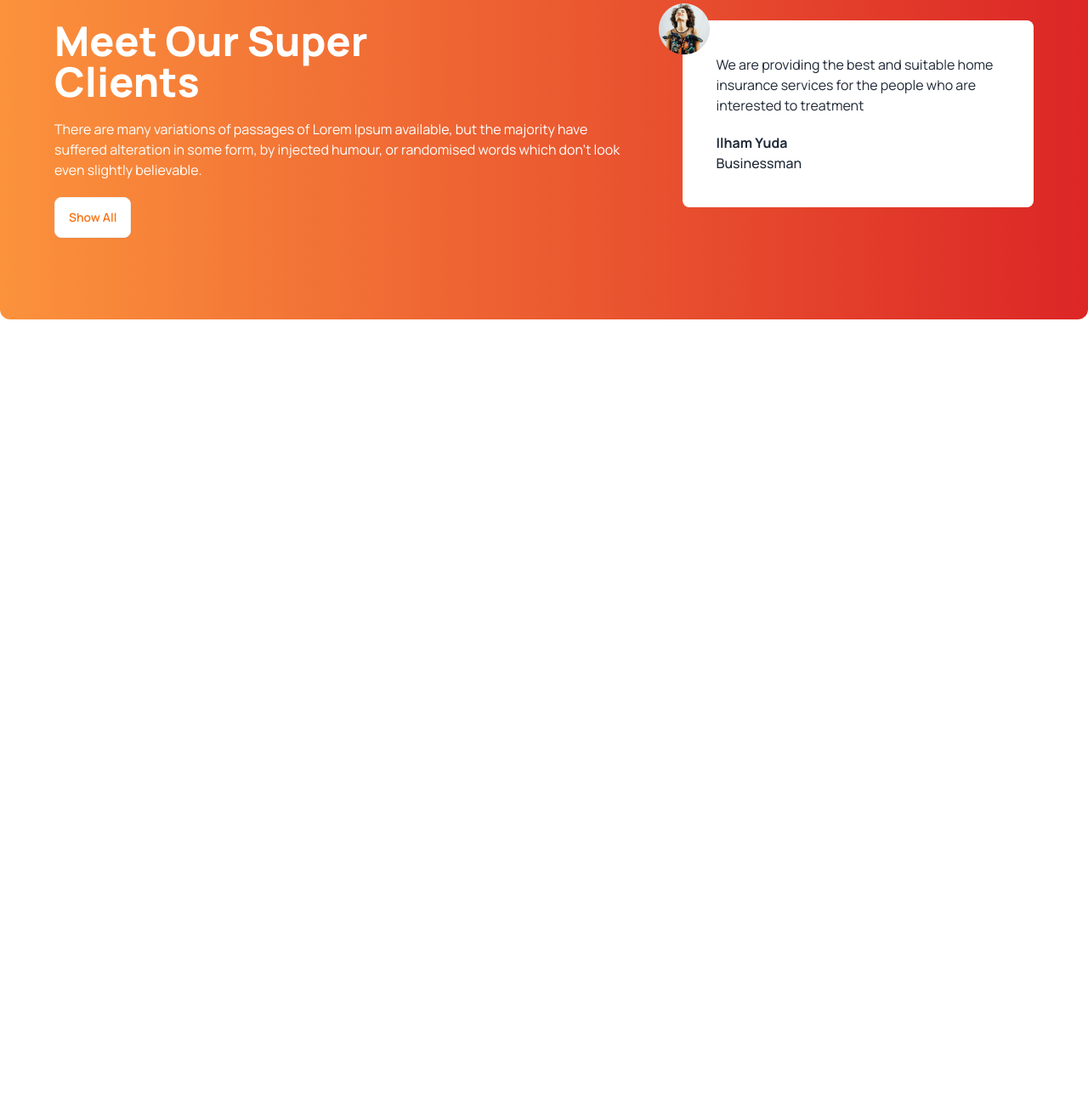
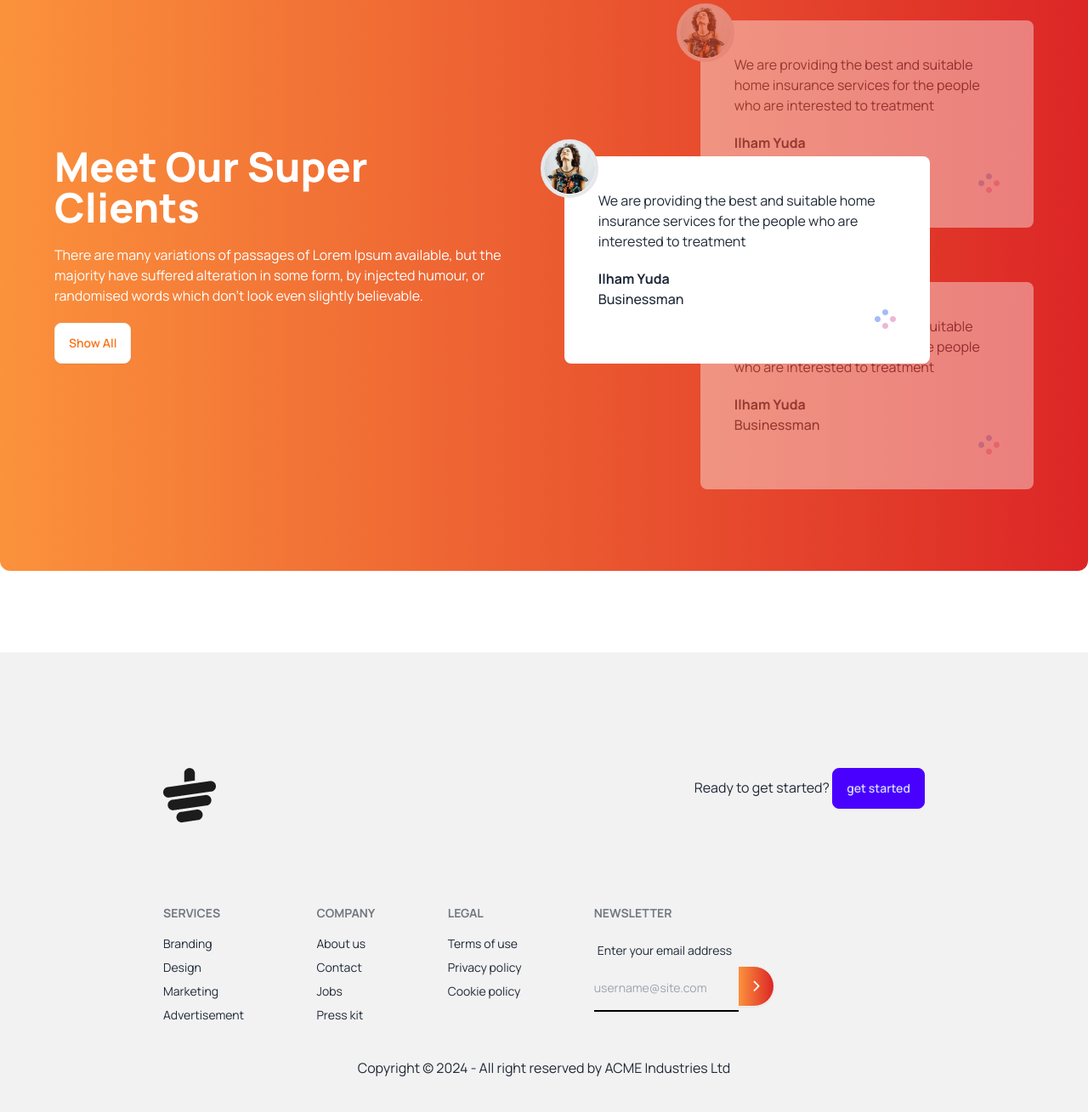
Before and after one commit to mdrahat2006/tea-house-with-daisyUI, a plain HTML site: page index.html in a window 1280 px wide. Shown: the part 1883-3192 px from the top of the page at 85% size. Before the commit the page ends 2355 px from the top, so only its background shows below. Drawn offline with nearby package versions, Linux system fonts and the light colour scheme.

Commit message:
added footer section

```diff
--- a/index.html
+++ b/index.html
@@ -128,7 +128,8 @@
     </section>
     <!-- super client section -->
     <section class="my-24 rounded-xl flex flex-col lg:flex-row gap-14 bg-gradient-to-r from-orange-400 to-red-600 px-16 py-24">
-      <div class="space-y-5">
+      <div class="flex items-center">
+        <div class="space-y-5 lg:pr-32">
           <h3 class="text-5xl font-extrabold text-white">
             Meet Our Super
             <br> Clients
@@ -137,19 +138,93 @@
             some form, by injected humour, or randomised words which don't look even slightly believable. </p>
           <button class="btn bg-white text-orange-500">Show All</button>
         </div>
-      <div>
-        <div class="relative p-10 rounded-lg bg-white">
-          <img class="absolute -left-7 -top-5" src="images/client.png" alt="">
+      </div>
+      <div class="relative">
+        <!-- next -->
+        <div class="relative p-10 z-10 mb-16 opacity-40 rounded-lg bg-white">
+          <img class="absolute -left-7 -top-5 border-4 rounded-full bg-white" src="images/client.png" alt="">
           <p>We are providing the best and suitable home insurance services for the people who are interested to treatment</p>
           <h3 class="font-bold mt-5">Ilham Yuda</h3>
           <p class="font-medium">Businessman</p>
+          <div class="flex justify-end">
+            <img src="images/circles.png" alt="">
+          </div>
+        </div>
+        <!-- current -->
+        <div class="absolute top-40 lg:-left-40 lg:w-[430px] z-20 p-10 rounded-lg bg-white">
+          <img class="absolute -left-7 -top-5 border-4 rounded-full bg-white" src="images/client.png" alt="">
+          <p>We are providing the best and suitable home insurance services for the people who are interested to treatment</p>
+          <h3 class="font-bold mt-5">Ilham Yuda</h3>
+          <p class="font-medium">Businessman</p>
+          <div class="flex justify-end">
+            <img src="images/circles.png" alt="">
+          </div>
+        </div>
+        <!-- previous -->
+        <div class="relative p-10 z-10 opacity-40 rounded-lg bg-white">
+          <img class="absolute -left-7 -top-5 border-4 rounded-full bg-white" src="images/client.png" alt="">
+          <p>We are providing the best and suitable home insurance services for the people who are interested to treatment</p>
+          <h3 class="font-bold mt-5">Ilham Yuda</h3>
+          <p class="font-medium">Businessman</p>
+          <div class="flex justify-end">
+            <img src="images/circles.png" alt="">
+          </div>
         </div>
       </div>
 
     </section>
+    <section>
+
+    </section>
   </main>
-  <footer>
-
+  <!-- footer section started from here -->
+  <footer class=" p-10 lg:px-48 py-10 bg-base-200 text-base-content">
+    <div class="flex justify-between my-24">
+      <img src="images/cup.png" alt="">
+      <p>
+        <span>Ready to get started?</span>
+        <button class="btn btn-primary">get started</button>
+      </p>
+    </div>
+   <div class="footer">
+    <nav>
+      <header class="footer-title">Services</header>
+      <a class="link link-hover">Branding</a>
+      <a class="link link-hover">Design</a>
+      <a class="link link-hover">Marketing</a>
+      <a class="link link-hover">Advertisement</a>
+    </nav>
+    <nav>
+      <header class="footer-title">Company</header>
+      <a class="link link-hover">About us</a>
+      <a class="link link-hover">Contact</a>
+      <a class="link link-hover">Jobs</a>
+      <a class="link link-hover">Press kit</a>
+    </nav>
+    <nav>
+      <header class="footer-title">Legal</header>
+      <a class="link link-hover">Terms of use</a>
+      <a class="link link-hover">Privacy policy</a>
+      <a class="link link-hover">Cookie policy</a>
+    </nav>
+    <form>
+      <header class="footer-title">Newsletter</header>
+      <fieldset class="form-control w-80">
+        <label class="label">
+          <span class="label-text">Enter your email address</span>
+        </label>
+        <div class="join">
+          <input type="text" placeholder="username@site.com" class="py-4 bg-transparent border-b-2 border-black outline-none" />
+          <button class="btn text-white join-item rounded-full bg-gradient-to-r from-orange-400 to-red-600 ">
+            <i class="fa-solid fa-chevron-right"></i>
+          </button>
+        </div>
+      </fieldset>
+    </form>
+   </div>
+   <div class="mt-10 text-center">
+    <p>Copyright © 2024 - All right reserved by ACME Industries Ltd</p>
+  </div>
 </footer>
 </body>
 
```
Lines whose indentation alone changed are shown as unchanged.
